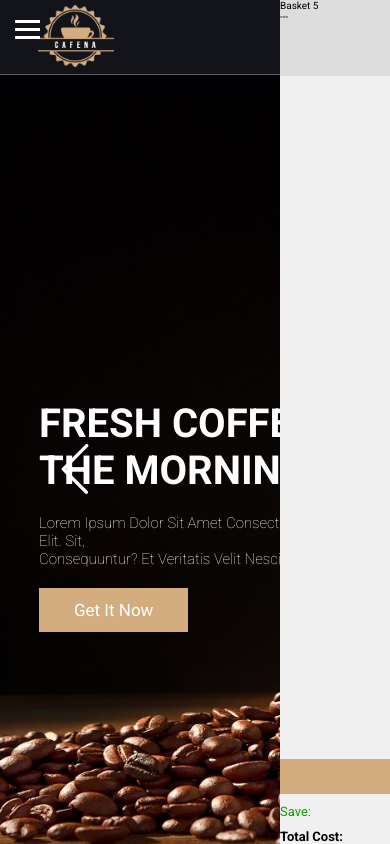
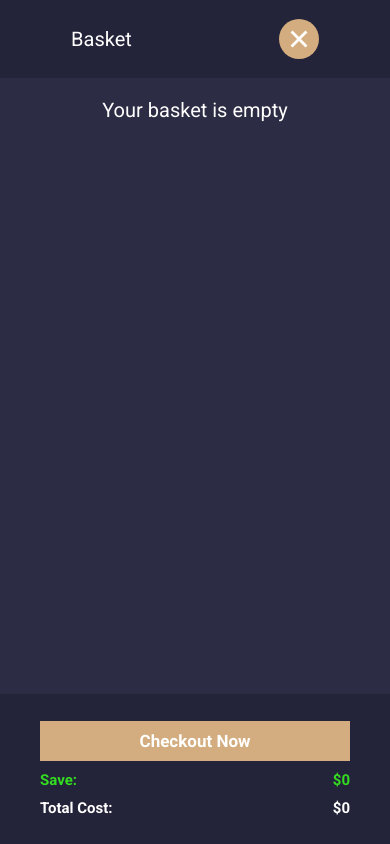
Before and after one commit to Tomek99/coffeeShop-app, a React (Create React App) app: page / in a window 390 px wide. Shown: the top 844 px of the page. Built offline with nearby package versions, Linux system fonts and the light colour scheme.

Commit message:
popupBasket has been updated

```diff
--- a/package.json
+++ b/package.json
@@ -15,6 +15,7 @@
     "react-dom": "^18.2.0",
     "react-icons": "^4.6.0",
     "react-id-generator": "^3.0.2",
+    "react-notifications": "^1.7.4",
     "react-router-dom": "^6.4.5",
     "react-scripts": "5.0.1",
     "web-vitals": "^2.1.4",
--- a/src/App.js
+++ b/src/App.js
@@ -13,11 +13,13 @@ import {
   FAQ,
   OurTeam,
   ProductDetails,
+  Notifications,
 } from "./components";
 
 function App() {
   const [basketItems, setBasketItems] = useState([]);
   const [basketPrice, setBasketPrice] = useState({ currentPrice: 0, save: 0 });
+  const [basketQuantity, setBasketQuantity] = useState(0);
 
   const addItem = (item) => {
     const newItemIndex = basketItems.findIndex(
@@ -34,6 +36,8 @@ function App() {
 
       setBasketItems(newArr);
     }
+
+    setBasketQuantity(basketQuantity + item.quantity);
 
     setBasketPrice((prevPrice) => ({
       ...prevPrice,
@@ -54,6 +58,7 @@ function App() {
     const findItem = basketItems.filter((item) => item.id === id);
 
     setBasketItems(basketList);
+    setBasketQuantity(basketQuantity - findItem[0].quantity);
 
     setBasketPrice((prevPrice) => ({
       ...prevPrice,
@@ -74,6 +79,7 @@ function App() {
         basketItems={basketItems}
         deleteItem={deleteItem}
         basketPrice={basketPrice}
+        basketQuantity={basketQuantity}
       />
       <Routes>
         <Route
--- a/src/components/NavigationBar/NavigationBar.js
+++ b/src/components/NavigationBar/NavigationBar.js
@@ -1,4 +1,4 @@
-import React, { useRef, useState } from "react";
+import React, { useState } from "react";
 
 import { Link } from "react-router-dom";
 import styles from "./NavigationBar.module.scss";
@@ -8,7 +8,9 @@ import PopupBasket from "../PopupBasket/PopupBasket";
 import NavListElement from "../NavListElement/NavListElement";
 import PropTypes from "prop-types";
 
-function NavigationBar({ basketItems, deleteItem, basketPrice }) {
+function NavigationBar(props) {
+  const { basketItems, deleteItem, basketPrice, basketQuantity } = props;
+
   const navBarList = [
     { name: "Home", path: "/" },
     { name: "About", path: "about-us" },
@@ -89,6 +91,7 @@ function NavigationBar({ basketItems, deleteItem, basketPrice }) {
               deleteItem={deleteItem}
               basketPrice={basketPrice}
               handleBasket={handleBasket}
+              basketQuantity={basketQuantity}
             />
 
             <button className={styles.btnDisplay} onClick={handleSearch}>
@@ -108,6 +111,16 @@ function NavigationBar({ basketItems, deleteItem, basketPrice }) {
                 onMouseOver={({ target }) => (target.style.color = "d3ad7f")}
                 onMouseOut={({ target }) => (target.style.color = "#fff")}
               />
+              <span
+                className={styles.quantityProductsInBasket}
+                style={
+                  basketQuantity !== 0
+                    ? { display: "flex" }
+                    : { display: "none" }
+                }
+              >
+                {basketQuantity}
+              </span>
             </button>
           </div>
         </div>
@@ -120,5 +133,6 @@ NavigationBar.propTypes = {
   basketItems: PropTypes.array,
   deleteItem: PropTypes.func,
   basketPrice: PropTypes.object,
+  basketQuantity: PropTypes.number,
 };
 export default NavigationBar;
--- a/src/components/NavigationBar/NavigationBar.module.scss
+++ b/src/components/NavigationBar/NavigationBar.module.scss
@@ -76,6 +76,21 @@
             .btnDisplay {
                 background-color: transparent;
                 cursor: pointer;
+
+                .quantityProductsInBasket {
+                    justify-content: center;
+                    align-items: center;
+                    border-radius: 50%;
+                    width: 25px;
+                    height: 25px;
+                    background-color: var(--main-color);
+                    font-weight: bold;
+                    color: #fff;
+                    position: absolute;
+                    right: -25px;
+                    bottom: 5px;
+                    font-size: 1.5rem;
+                }
             }
         }
     }
--- a/src/components/PopupBasket/BasketList/BasketList.js
+++ b/src/components/PopupBasket/BasketList/BasketList.js
@@ -7,13 +7,13 @@ function BasketList(props) {
   const { id, name, imageUrl, newPrice, oldPrice, quantity, deleteItem } =
     props;
   return (
-    <div className={styles.singleProduct} key={id}>
+    <div className={styles.SingleProduct} key={id}>
       <img src={"/" + imageUrl} alt={name} />
       <div className={styles.productDetails}>
         <h2>{name}</h2>
         <p>
-          <span className={styles.singleProductNewPrice}>${newPrice} </span>
-          <span className={styles.singleProductOldPrice}> ${oldPrice}</span>
+          <span className={styles.newPrice}>${newPrice} </span>
+          <span className={styles.oldPrice}> ${oldPrice}</span>
         </p>
       </div>
       <span>{quantity}</span>
@@ -21,7 +21,7 @@ function BasketList(props) {
         className={styles.btnDeleteProduct}
         onClick={() => deleteItem(id, newPrice, oldPrice)}
       >
-        <ImBin size={15} color="var(--main-color)" />
+        <ImBin size={18} />
       </button>
     </div>
   );
--- a/src/components/PopupBasket/PopupBasket.js
+++ b/src/components/PopupBasket/PopupBasket.js
@@ -2,25 +2,35 @@ import React from "react";
 import styles from "./PopupBasket.module.scss";
 import BasketList from "./BasketList/BasketList";
 import PropTypes from "prop-types";
+import { IoCloseSharp } from "react-icons/io5";
 
 function PopupBasket(props) {
-  const { isBasketOpen, basketPrice, basketItems, deleteItem, handleBasket } =
-    props;
+  const {
+    isBasketOpen,
+    basketPrice,
+    basketItems,
+    deleteItem,
+    handleBasket,
+    basketQuantity,
+  } = props;
   return (
     <div
       className={
         isBasketOpen
-          ? `${styles.PopupBasket} ${styles.active}`
-          : styles.PopupBasket
+          ? styles.PopupBasket
+          : `${styles.PopupBasket} ${styles.active}`
       }
     >
-      <div className={styles.btnDiv}>
-        <span>Basket 5</span>
-        <div onClick={handleBasket}>
-          <span>-</span>
-          <span>-</span>
-          <span>-</span>
-        </div>
+      <div className={styles.btnBar}>
+        <span>
+          Basket&nbsp;
+          <span style={{ position: "absolute" }}>
+            {basketQuantity !== 0 && basketQuantity}
+          </span>
+        </span>
+        <button onClick={handleBasket} className={styles.btnHamburger}>
+          <IoCloseSharp className={styles.btnIcon} />
+        </button>
       </div>
       {basketPrice.currentPrice !== 0 ? (
         <div className={styles.products}>
@@ -45,18 +55,17 @@ function PopupBasket(props) {
           Your basket is empty
         </div>
       )}
-      <button type="button" className={styles.btnBuyProducts}>
-        Checkout now
-      </button>
-      <div className={styles.summaryPrice}>
-        <div className={styles.singleProductSave}>
-          <span>Save: </span>
-          <span className={styles.price}>{basketPrice.save}$</span>
-        </div>
-        <div className={styles.singleProductTotalCost}>
-          <span>Total cost: </span>
-          <span className={styles.price}>{basketPrice.currentPrice}$</span>
-        </div>
+
+      <div className={styles.summary}>
+        <button className={styles.btnCheckoutNow}>Checkout now</button>
+        <p className={styles.bill} style={{ color: "rgb(51, 220, 32)" }}>
+          Save: <span className={styles.price}>${basketPrice.save}</span>
+        </p>
+
+        <p className={styles.bill}>
+          Total cost:
+          <span className={styles.price}>${basketPrice.currentPrice}</span>
+        </p>
       </div>
     </div>
   );
@@ -68,6 +77,7 @@ PopupBasket.propTypes = {
   deleteItem: PropTypes.func,
   handleBasket: PropTypes.func,
   basketPrice: PropTypes.object,
+  basketQuantity: PropTypes.number,
 };
 
 export default PopupBasket;
--- a/src/components/PopupBasket/PopupBasket.module.scss
+++ b/src/components/PopupBasket/PopupBasket.module.scss
@@ -1,76 +1,94 @@
 .PopupBasket {
     display: flex;
     flex-direction: column;
+    justify-content: center;
     align-items: center;
-    justify-content: flex-start;
     position: fixed;
-    color: var(--bg);
-    right: -100%;
     top: 0;
+    right: -700px;
+    height: 100%;
     width: 500px;
-    height: 100%;
-    background: rgb(240, 240, 240);
-    gap: 10px;
+    z-index: 55;
+    background: #2c2c44;
+    color: #fff;
 
-    .btnDiv {
-        flex-basis: 100px;
+    .btnBar {
+        display: flex;
+        flex-direction: row;
+        justify-content: space-around;
+        align-items: center;
         width: 100%;
-        background: rgb(221, 221, 221);
-        align-self: flex-end;
+        height: 110px;
+        background: #232339;
+        font-size: 2rem;
         margin-bottom: 20px;
+
+        .btnHamburger {
+            display: flex;
+            justify-content: center;
+            align-items: center;
+            color: #fff;
+            background-color: var(--main-color);
+            font-size: 2rem;
+            width: 40px;
+            height: 40px;
+            border-radius: 50%;
+            cursor: pointer;
+
+            .btnIcon {
+                width: 30px;
+                height: 30px;
+            }
+        }
+
+        .btnHamburger:hover {
+            background-color: #ce9754;
+        }
     }
+
     .products {
-        position: relative;
         display: flex;
         flex-direction: column;
         align-items: center;
         justify-content: flex-start;
-        overflow: hidden;
         gap: 10px;
         flex-basis: 100%;
-        padding-right: 1px;
+        width: 100%;
         overflow: scroll;
         overflow-x: hidden;
     }
 
-    .products::-webkit-scrollbar-track {
-        background: rgb(240, 240, 240);
-    }
-
-    .btnBuyProducts {
-        align-self: stretch;
-        background-color: var(--main-color) !important;
-        color: #fff;
-        font-size: 1.3rem;
-        padding: 10px 0 10px 0;
-        cursor: pointer;
-    }
-    .btnBuyProducts:hover {
-        letter-spacing: 0.1rem;
-    }
-
-    .summaryPrice {
-        align-self: flex-end;
-        width: 100%;
+    .summary {
         display: flex;
         flex-direction: column;
+        align-items: flex-start;
+        justify-content: center;
         gap: 10px;
-        font-size: 1.3rem;
+        width: 100%;
+        height: 150px;
+        background: #232339;
+        padding: 40px;
+        font-size: 1.5rem;
 
-        div {
+        .btnCheckoutNow {
+            align-self: stretch;
+            padding: 10px;
+            font-size: 1.7rem;
+            font-weight: bold;
+            background-color: var(--main-color);
+            color: #fff;
+            cursor: pointer;
+        }
+
+        .btnCheckoutNow:hover {
+            letter-spacing: 0.1rem;
+        }
+
+        .bill {
             display: flex;
             justify-content: space-between;
-        }
-        .singleProductSave {
-            color: rgb(17, 158, 0);
-        }
-
-        .singleProductTotalCost {
+            width: 100%;
             font-weight: bold;
-
-            .price {
-                align-self: flex-end;
-            }
         }
     }
 }
@@ -78,3 +96,9 @@
 .PopupBasket.active {
     right: 0;
 }
+
+@media (max-width: 600px) {
+    .PopupBasket {
+        width: 100%;
+    }
+}
--- a/src/components/index.js
+++ b/src/components/index.js
@@ -13,3 +13,4 @@ export { default as OurTeam } from "./OurTeam/OurTeam";
 export { default as AboutUsNavList } from "./AboutUsNavList/AboutUsNavList";
 export { default as BeansVideo } from "./BeansVideo/BeansVideo";
 export { default as ProductDetails } from "./ProductDetails/ProductDetails";
+export { default as Notifications } from "./Notifications/Notifications";
```
Also changed, not shown: src/components/Notifications/Notifications.js (added, +63 -0 lines), src/components/PopupBasket/BasketList/BasketList.module.scss (+24 -23 lines), 1 other file (tests, documents, lock files or other folders).
